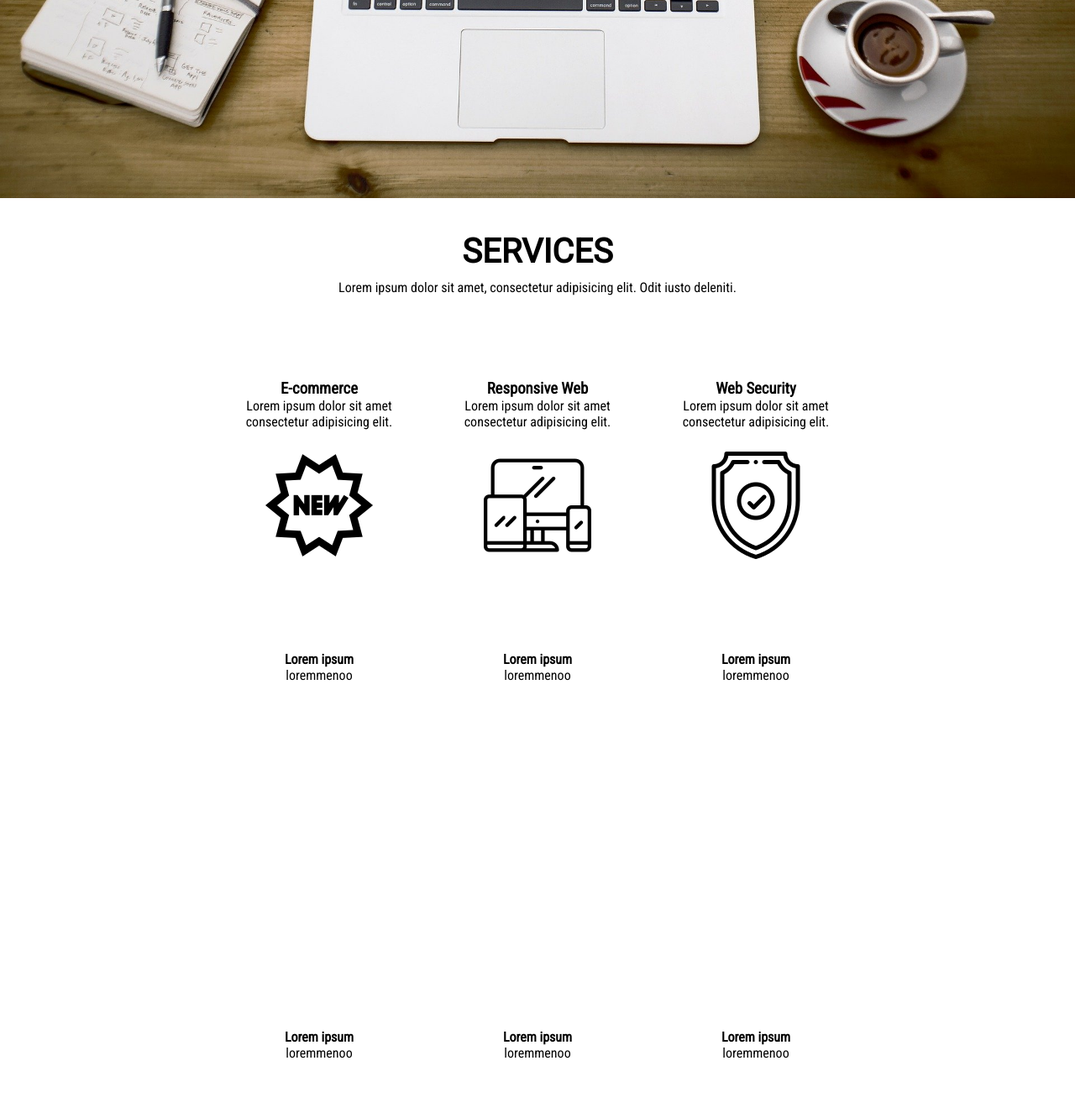
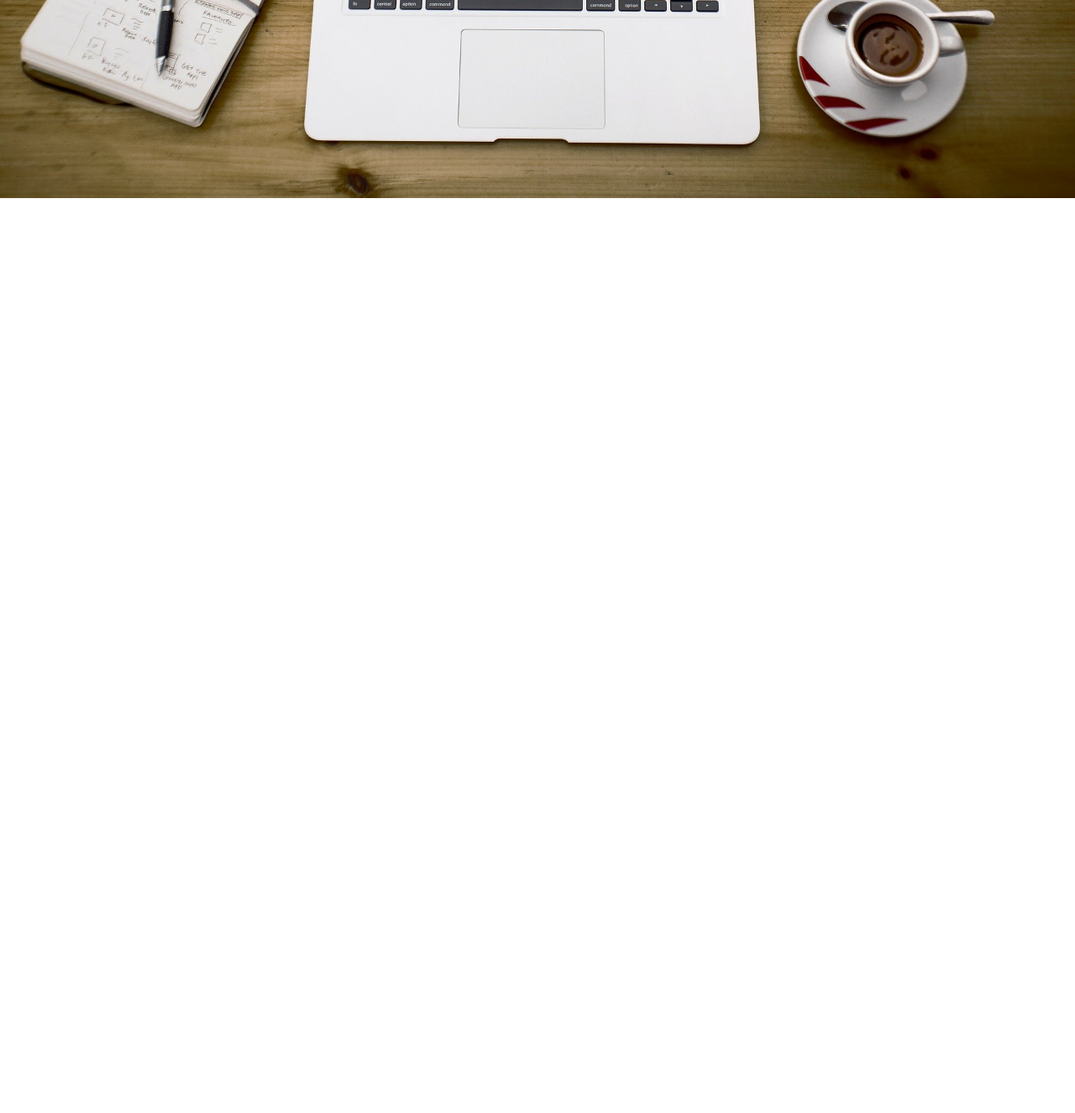
Before and after one commit to MiyuNoemi/mini_projekt, a website: page index.html in a window 1280 px wide. Shown: the part 564-1890 px from the top of the page at 84% size. After the commit the page ends 830 px from the top, so only its background shows below. Drawn offline with Linux system fonts and the light colour scheme.

Commit message:
Reset html and style

```diff
--- a/index.html
+++ b/index.html
@@ -30,93 +30,6 @@
      </div>
      <img src="images/home-office.jpg" alt="work"/>
 </header>
-<section class="container">
-    <h2 class="title">Services</h2>
-    <p>Lorem ipsum dolor sit amet, consectetur adipisicing elit. Odit iusto deleniti. </p>
-    <div class="row">
-        <div class="col-3">
-            <h3>E-commerce</h3>
-            <p>Lorem ipsum dolor sit amet consectetur adipisicing elit.</p>
-            <img class="first" src="images/new-commercial-star-label.png" alt="e-commerce"/>
-        </div>
-        <div class="col-3">
-            <h3>Responsive Web</h3>
-            <p>Lorem ipsum dolor sit amet consectetur adipisicing elit.</p>
-            <img class="two" src="images/tablet.png" alt="responsive web"/>
-        </div>
-        <div class="col-3">
-            <h3>Web Security</h3>
-            <p>Lorem ipsum dolor sit amet consectetur adipisicing elit.</p>
-            <img class="three" src="images/shield.png" alt="shield"/>
-        </div>
-    </div>
-</section>
-<section class="container">
-    <div class="row two">
-        <div class="col-3">
-            <div class="card">
-                <div class="card-img">
-                    <div class="card-body">
-                        <h4>Lorem ipsum</h4>
-                        <p>loremmenoo</p>
-                    </div>
-                </div>
-            </div>
-        </div>
-        <div class="col-3">
-            <div class="card">
-                <div class="card-img">
-                    <div class="card-body">
-                        <h4>Lorem ipsum</h4>
-                        <p>loremmenoo</p>
-                    </div>
-                </div>
-            </div>
-        </div>
-        <div class="col-3">
-            <div class="card">
-                <div class="card-img">
-                    <div class="card-body">
-                        <h4>Lorem ipsum</h4>
-                        <p>loremmenoo</p>
-                    </div>
-                </div>
-            </div>
-        </div>
-    </div>
-    <div class="row">
-        <div class="col-3">
-            <div class="card">
-                <div class="card-img">
-                    <div class="card-body">
-                        <h4>Lorem ipsum</h4>
-                        <p>loremmenoo</p>
-                    </div>
-                </div>
-            </div>
-        </div>
-        <div class="col-3">
-            <div class="card">
-                <div class="card-img">
-                    <div class="card-body">
-                        <h4>Lorem ipsum</h4>
-                        <p>loremmenoo</p>
-                    </div>
-                </div>
-            </div>
-        </div>
-        <div class="col-3">
-            <div class="card">
-                <div class="card-img">
-                    <div class="card-body">
-                        <h4>Lorem ipsum</h4>
-                        <p>loremmenoo</p>
-                    </div>
-                </div>
-            </div>
-        </div>
-    </div>
-</section>
 </body>
 
 </html>
--- a/sass/style.scss
+++ b/sass/style.scss
@@ -99,30 +99,9 @@ header img {
 
 /*container-one*/
 
-.container  {
-    height: 50vh;
-    text-align: center;
-    font-family: $font-one;
-}
-
 .title {
     font-family: $font-two;
     text-transform: uppercase;
     font-size: 40px;
     margin: 10px 10px;
 }
-
-.row {
-    position: relative;
-    margin-top: 50px;
-    justify-content: center;
-    padding: 50px 50px;
-    height: 100%;
-}
-
-.row img {
-    position: absolute;
-    left: 50%;
-    top: 50%;
-    transform: translate(-50%, -50%);
-}
```
Also changed, not shown: css/style.css, images/art.jpg (added), images/business.jpg (added), images/car.jpg (added), images/office.jpg (added), images/startup-2.jpg (added), images/startup.jpg (added), 1 other file.
